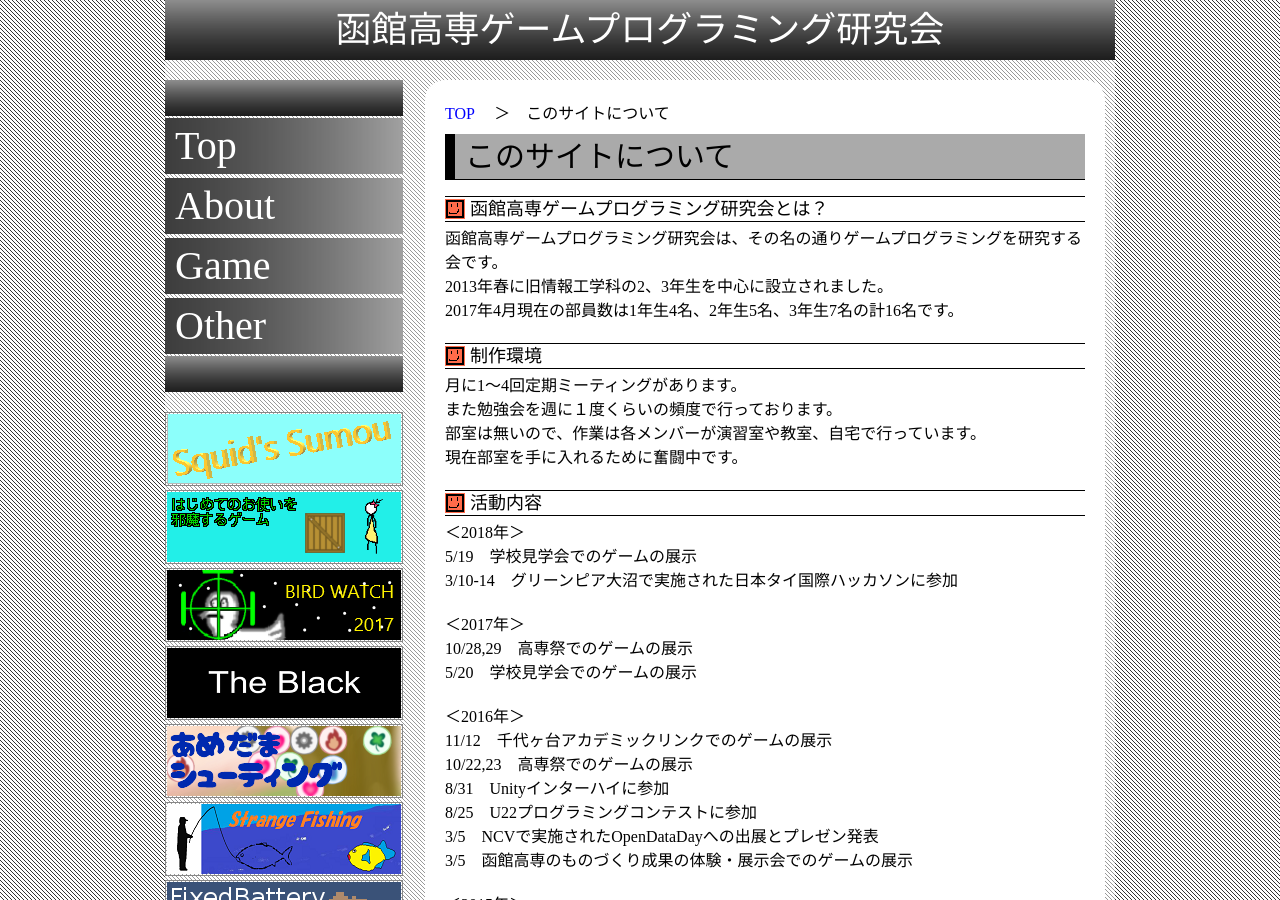
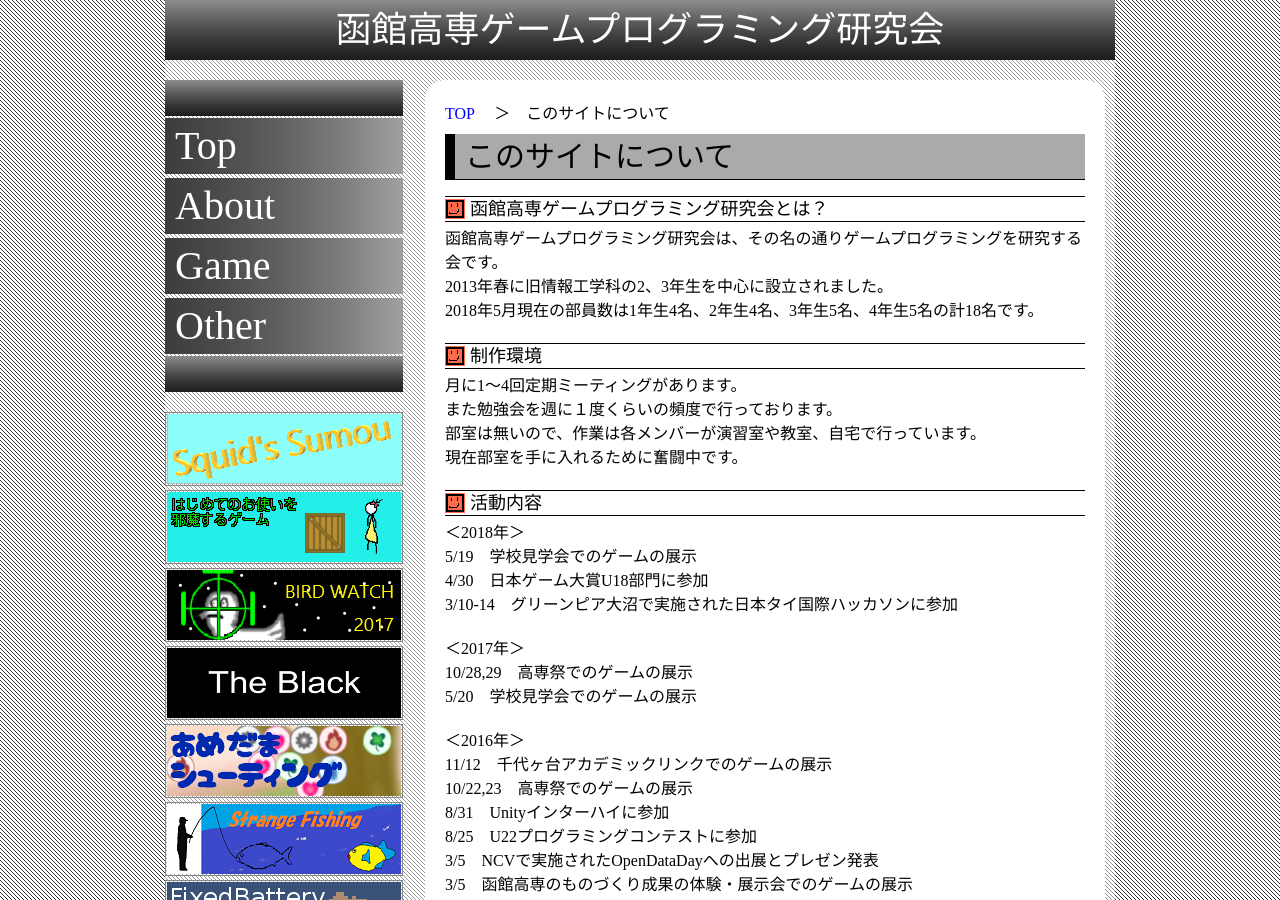
Before and after one commit to hnctgpgk/hnctgpgk.github.io, a Jekyll site: the page built from about/index.md, in a window 1280 px wide and 900 px high. Built offline with Jekyll 4.4.1, drawn with Linux system fonts in a browser that asks for light colours.

Commit message:
about 更新

```diff
--- a/about/index.md
+++ b/about/index.md
@@ -22,7 +22,7 @@ relative: ../
 <dd>
 函館高専ゲームプログラミング研究会は、その名の通りゲームプログラミングを研究する会です。<br>
 2013年春に旧情報工学科の2、3年生を中心に設立されました。<br>
-2017年4月現在の部員数は1年生4名、2年生5名、3年生7名の計16名です。
+2018年5月現在の部員数は1年生4名、2年生4名、3年生5名、4年生5名の計18名です。
 </dd>
 
 <dt>制作環境</dt>
@@ -39,6 +39,7 @@ relative: ../
 <dd>
 ＜2018年＞<br>
 5/19　学校見学会でのゲームの展示<br>
+4/30　日本ゲーム大賞U18部門に参加<br>
 3/10-14　グリーンピア大沼で実施された日本タイ国際ハッカソンに参加<br>
 </dd>
 
```
